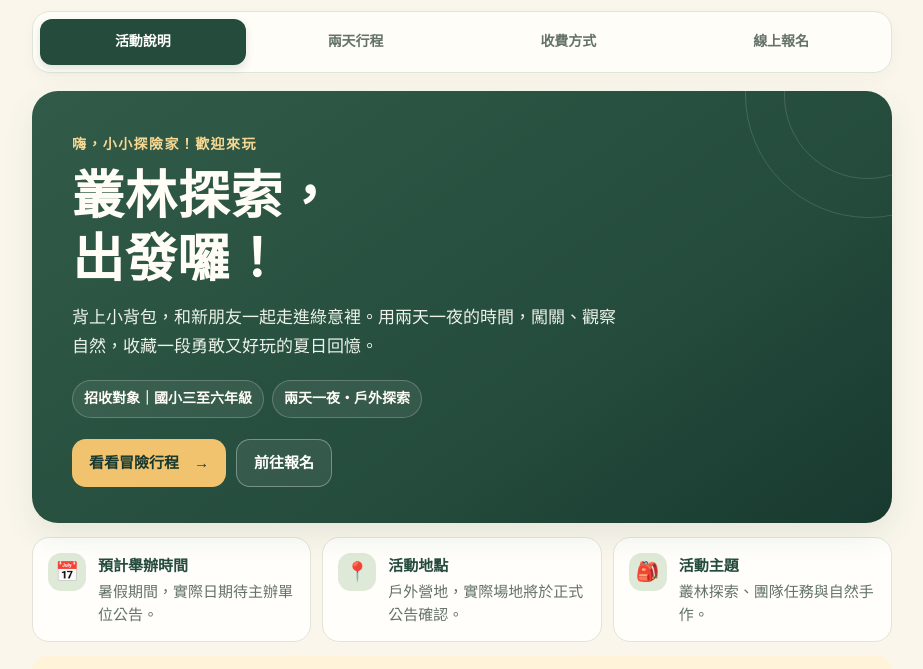
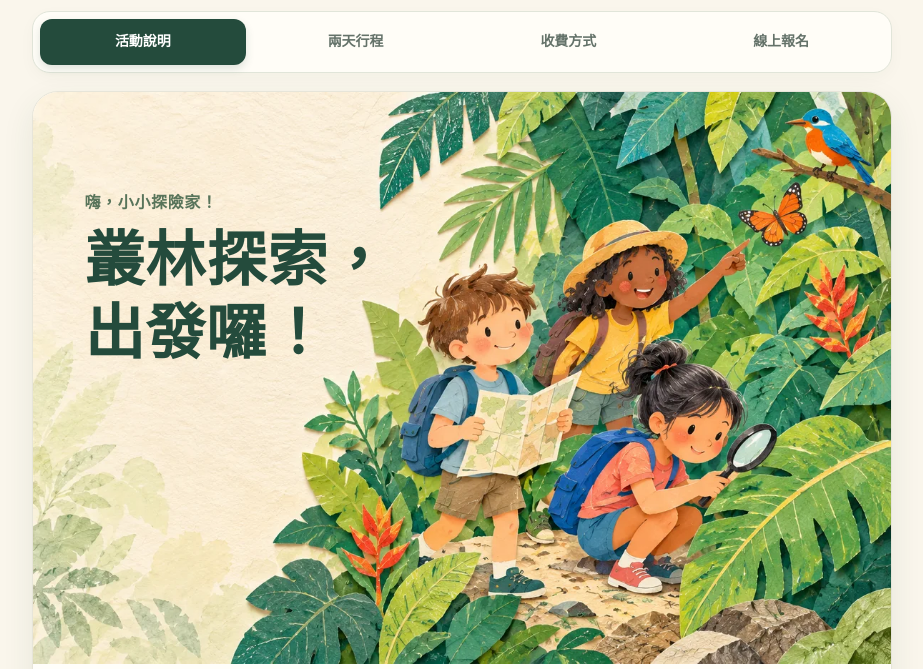
Before and after one commit to chiahao0410-dev/Summer-camp, a plain HTML site: page index.html in a window 1280 px wide. Shown: the part 89-758 px from the top of the page, without its empty margins (178-1101 px from the left). Drawn offline with Linux system fonts and the light colour scheme.

Commit message:
Add illustrated camp homepage cover

```diff
--- a/index.html
+++ b/index.html
@@ -47,19 +47,21 @@
     .view { padding-top: 18px; animation: arrive .24s ease-out; }
     .view[hidden] { display: none; }
     @keyframes arrive { from { opacity: .55; transform: translateY(5px); } to { opacity: 1; transform: translateY(0); } }
-    .hero { position: relative; overflow: hidden; padding: 30px 23px 25px; border-radius: 26px; color: #fffdf6; background: linear-gradient(145deg, #315b48 0%, var(--forest) 65%, var(--forest-deep) 100%); box-shadow: var(--shadow); }
-    .hero::before, .hero::after { position: absolute; content: ""; pointer-events: none; border: 1px solid #ffffff24; border-radius: 50%; }
-    .hero::before { width: 245px; height: 245px; right: -100px; top: -120px; }
-    .hero::after { width: 165px; height: 165px; right: -59px; top: -79px; }
-    .hero-kicker { position: relative; z-index: 1; margin: 0 0 8px; color: #f7d893; font-size: 14px; font-weight: 900; letter-spacing: .1em; }
-    h1 { position: relative; z-index: 1; margin: 0; font-size: clamp(34px, 9vw, 52px); line-height: 1.22; letter-spacing: .015em; }
-    .hero-copy { position: relative; z-index: 1; max-width: 32em; margin: 13px 0 0; color: #edf3e9; font-size: 17px; }
-    .hero-tags { position: relative; z-index: 1; display: flex; flex-wrap: wrap; gap: 8px; margin-top: 18px; }
-    .tag { padding: 6px 11px; border: 1px solid #ffffff38; border-radius: 999px; background: #ffffff12; color: #fffdf6; font-size: 14px; font-weight: 800; }
-    .hero-actions { position: relative; z-index: 1; display: flex; flex-wrap: wrap; gap: 10px; margin-top: 21px; }
+    .hero { overflow: hidden; border: 1px solid #e7e5d9; border-radius: 26px; background: #fffefa; color: var(--forest); box-shadow: var(--shadow); }
+    .hero-visual { position: relative; isolation: isolate; overflow: hidden; }
+    .hero-art { display: block; width: 100%; height: auto; aspect-ratio: 3 / 2; object-fit: cover; }
+    .hero-heading { position: absolute; z-index: 1; top: 15%; left: 5%; width: 38%; color: var(--forest); }
+    .hero-kicker { margin: 0 0 8px; color: var(--moss); font-size: clamp(11px, 2.8vw, 14px); font-weight: 900; letter-spacing: .04em; }
+    .hero h1 { margin: 0; font-size: clamp(20px, 6.6vw, 38px); line-height: 1.22; letter-spacing: .015em; }
+    .hero-details { padding: 4px 19px 20px; }
+    .hero-copy { max-width: 32em; margin: 10px 0 0; color: var(--muted); font-size: 17px; }
+    .hero-tags { display: flex; flex-wrap: wrap; gap: 8px; margin-top: 15px; }
+    .tag { padding: 6px 11px; border: 1px solid #e0e7da; border-radius: 999px; background: #eff3e9; color: var(--forest); font-size: 14px; font-weight: 800; }
+    .hero-actions { display: flex; flex-wrap: wrap; gap: 10px; margin-top: 18px; }
     .button { display: inline-flex; justify-content: center; align-items: center; min-height: 48px; padding: 10px 17px; border: 0; border-radius: 14px; background: var(--sun); color: var(--forest-deep); font-size: 15px; font-weight: 900; text-decoration: none; }
     .button.secondary { border: 1px solid #ffffff55; background: #ffffff12; color: white; }
     .button.green { background: var(--forest); color: white; }
+    .hero .button.secondary { border-color: #c9d3c5; background: transparent; color: var(--forest); }
     .info-grid { display: grid; grid-template-columns: 1fr; gap: 11px; margin-top: 14px; }
     .info-card { display: flex; align-items: flex-start; gap: 12px; padding: 15px; border: 1px solid var(--line); border-radius: 17px; background: var(--card); }
     .info-icon { display: grid; flex: 0 0 38px; place-items: center; width: 38px; height: 38px; border-radius: 13px; background: var(--leaf); font-size: 19px; }
@@ -103,7 +105,10 @@
     footer { margin-top: 26px; padding: 16px 4px 0; border-top: 1px solid var(--line); color: var(--muted); text-align: center; font-size: 13px; }
     @media (min-width: 620px) {
       .shell { padding-top: 24px; }
-      .hero { padding: 42px 40px 36px; }
+      .hero-heading { top: 17%; left: 6%; width: 38%; }
+      .hero-kicker { font-size: 16px; }
+      .hero h1 { font-size: clamp(44px, 5.5vw, 60px); }
+      .hero-details { padding: 0 30px 26px; }
       .info-grid { grid-template-columns: repeat(3, 1fr); }
       .day-block { padding: 19px; }
       .form-card { padding: 24px; }
@@ -131,16 +136,23 @@
     <main id="main-content">
       <section class="view" id="page-home" role="tabpanel" aria-labelledby="tab-home" data-page-view="home">
         <div class="hero">
-          <p class="hero-kicker">嗨，小小探險家！歡迎來玩</p>
+          <div class="hero-visual">
+            <img class="hero-art" src="images/cover.webp" alt="三位小小探險家在叢林裡看地圖、觀察葉片" width="1200" height="800" fetchpriority="high">
+            <div class="hero-heading">
+              <p class="hero-kicker">嗨，小小探險家！</p>
               <h1>叢林探索，<br>出發囉！</h1>
+            </div>
+          </div>
+          <div class="hero-details">
             <p class="hero-copy">背上小背包，和新朋友一起走進綠意裡。用兩天一夜的時間，闖關、觀察自然，收藏一段勇敢又好玩的夏日回憶。</p>
             <div class="hero-tags">
               <span class="tag">招收對象｜國小三至六年級</span>
               <span class="tag">兩天一夜・戶外探索</span>
             </div>
             <div class="hero-actions">
-            <button class="button" type="button" data-page-target="plan">看看冒險行程　→</button>
+              <button class="button green" type="button" data-page-target="plan">看看冒險行程　→</button>
               <button class="button secondary" type="button" data-page-target="signup">前往報名</button>
+            </div>
           </div>
         </div>
 
```
Also changed, not shown: images/cover.webp (added). Lines whose indentation alone changed are shown as unchanged.
